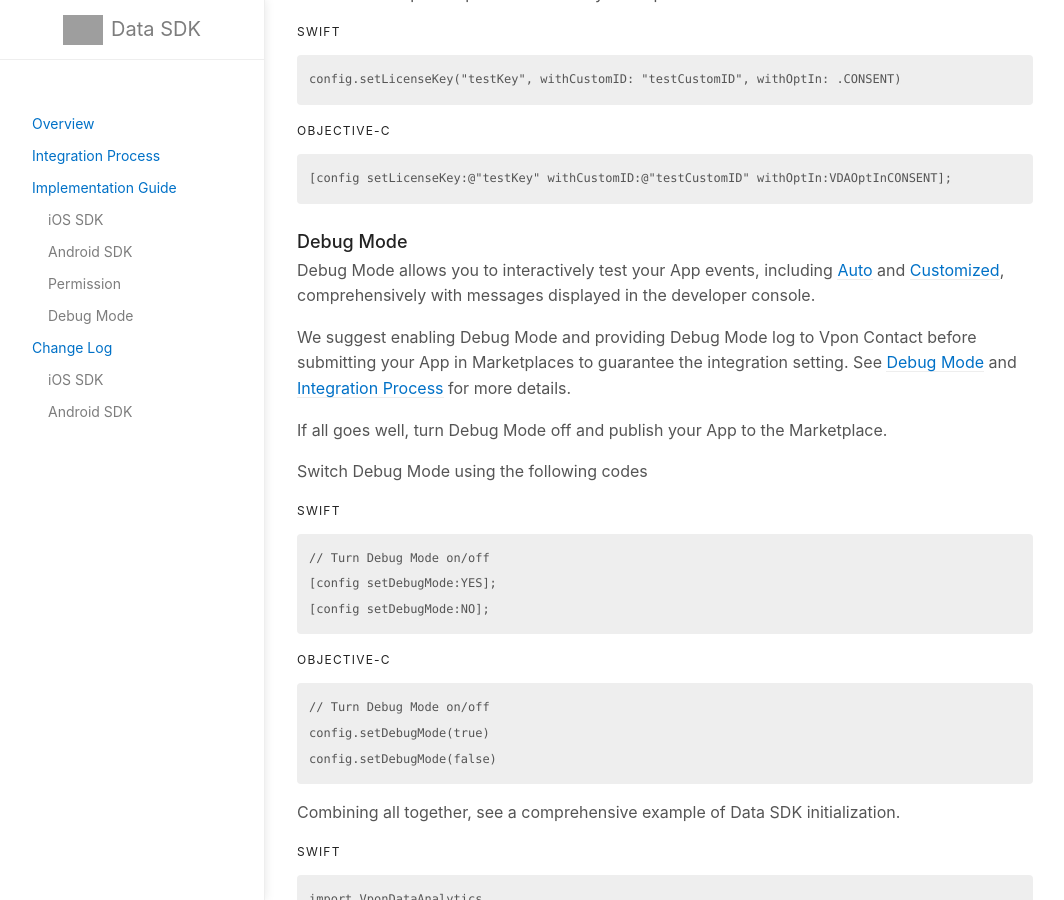
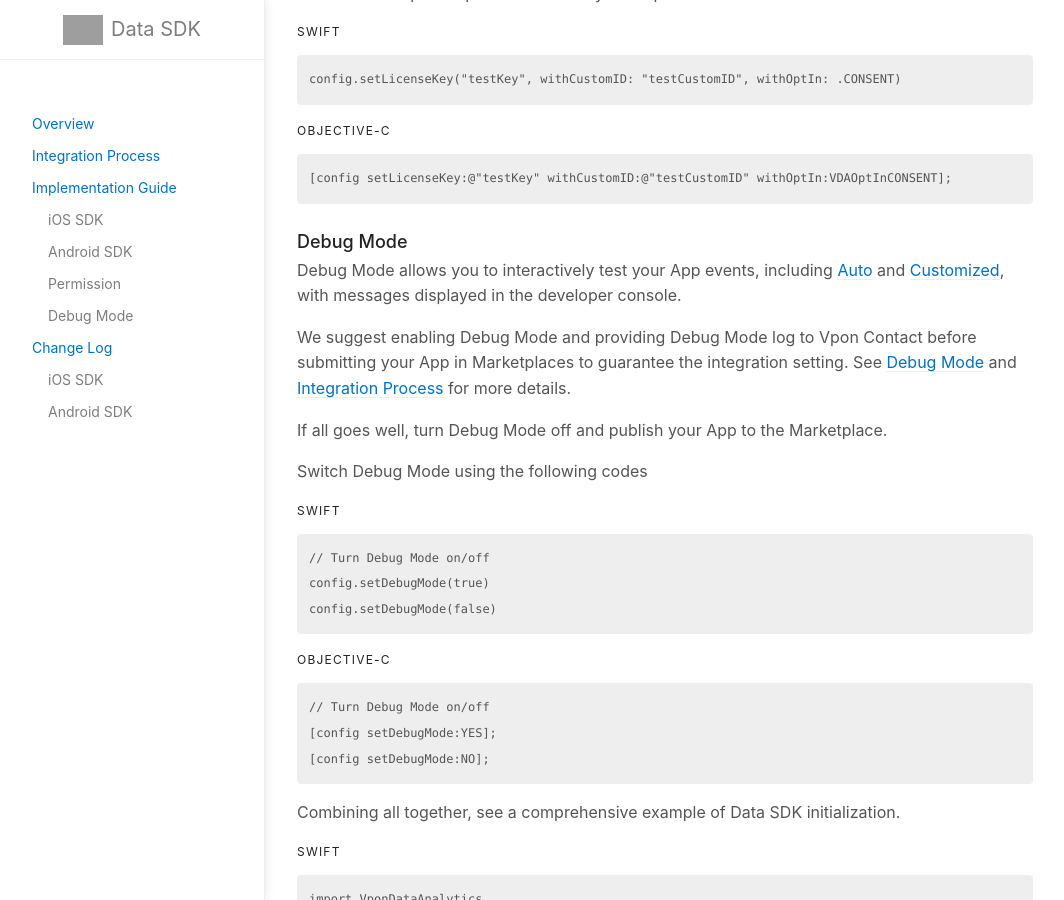
Before and after one commit to vpon-data/data-sdk, a Jekyll site: the page built from docs/iOS.md, in a window 1280 px wide and 900 px high, scrolled down 1927 px. Shown: the whole window, without its empty margins (107-1171 px from the left). Built offline with Jekyll 4.4.1, drawn with Linux system fonts in a browser that asks for light colours; some of the changed text lies outside the part shown; grey boxes are pictures that could not be loaded.

Commit message:
Update iOS.md

````diff
--- a/docs/iOS.md
+++ b/docs/iOS.md
@@ -79,7 +79,7 @@ config.setLicenseKey("testKey", withCustomID: "testCustomID", withOptIn: .CONSEN
 ```
 
 ### Debug Mode
-Debug Mode allows you to interactively test your App events, including [Auto](AutoEvents.md) and [Customized](#set-up-customized-events), comprehensively with messages displayed in the developer console.
+Debug Mode allows you to interactively test your App events, including [Auto](AutoEvents.md) and [Customized](#set-up-customized-events), with messages displayed in the developer console.
 
 We suggest enabling Debug Mode and providing Debug Mode log to Vpon Contact before submitting your App in Marketplaces to guarantee the integration setting. See [Debug Mode](DebugMode.md) and [Integration Process](IntegrationProcess.md) for more details.
 
@@ -89,14 +89,14 @@ Switch Debug Mode using the following codes
 #### Swift
 ```
 // Turn Debug Mode on/off
-[config setDebugMode:YES];
-[config setDebugMode:NO];
+config.setDebugMode(true)
+config.setDebugMode(false)
 ```
 #### Objective-C
 ```
 // Turn Debug Mode on/off
-config.setDebugMode(true)
-config.setDebugMode(false)
+[config setDebugMode:YES];
+[config setDebugMode:NO];
 ```
 
 Combining all together, see a comprehensive example of Data SDK initialization.
````
Also changed, not shown: other parts of docs/iOS.md (+1 -1 lines).
